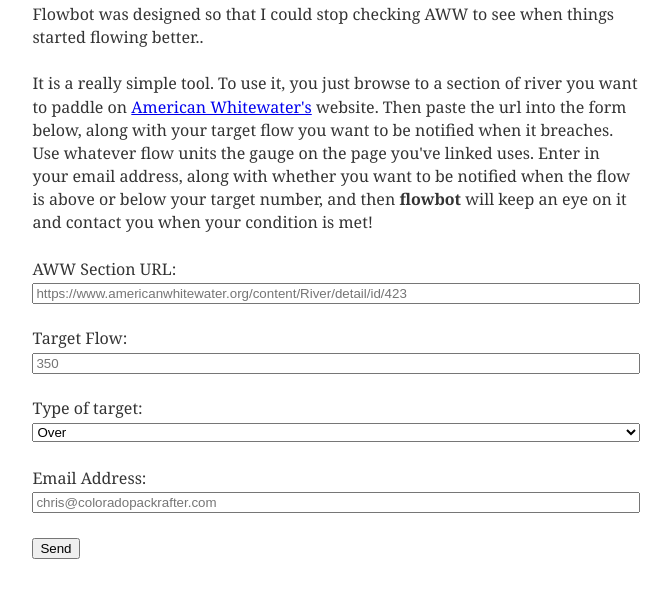
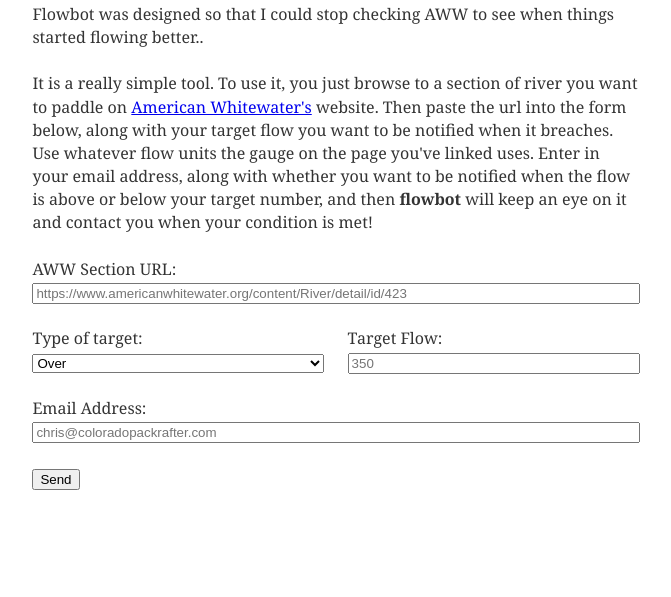
Before and after one commit to Chris-Barnard/colorado-packrafter-gatsby, a Gatsby site: page /flowbot in a window 1280 px wide. Shown: the part 161-758 px from the top of the page, without its empty margins (304-975 px from the left). Built offline with nearby package versions, Linux system fonts and the light colour scheme; Gatsby itself is replaced by a stand-in of ours; some packages are replaced by stand-ins of ours.

Commit message:
Updates form layout for flowbot

```diff
--- a/src/pages/flowbot.js
+++ b/src/pages/flowbot.js
@@ -1,6 +1,7 @@
 import React from "react"
 // import { graphql } from "gatsby"
 import { css } from "react-emotion"
+import { rhythm } from "../utils/typography"
 import Layout from "../components/layout"
 
 export default ({ data }) => {
@@ -13,6 +14,21 @@
 
   const fullWidth = css`
     width: 100%;
+  `
+
+  const overUnder = css`
+    flex-basis: 50%;
+    margin-right: ${rhythm(1/2)}
+  `
+
+  const flowInput = css`
+    flex-basis: 50%;
+    margin-left: ${rhythm(1/2)}
+  `
+
+  const flexCols = css`
+    display: flex;
+    flex-direction: row;
   `
 
   return (
@@ -53,13 +69,17 @@
           <label>AWW Section URL: <input className={fullWidth} name="url" placeholder="https://www.americanwhitewater.org/content/River/detail/id/423" type="text" /></label>
         </p>
         <p className={flex}>
-          <label>Target Flow: <input className={fullWidth} name="target" placeholder="350" type="text" /></label>
-        </p>
-        <p className={flex}>
-          <label>Type of target: <select className={fullWidth} name="type">
-            <option value="over">Over</option>
-            <option value="under">Under</option>
-          </select></label>
+          <div className={flexCols}>
+            <div className={overUnder}>
+              <label>Type of target: <select className={fullWidth} name="type">
+                <option value="over">Over</option>
+                <option value="under">Under</option>
+              </select></label>
+            </div>
+            <div className={flowInput}>
+              <label>Target Flow: <input className={fullWidth} name="target" placeholder="350" type="text" /></label>
+            </div>
+          </div>
         </p>
         <p className={flex}>
           <label>Email Address: <input className={fullWidth} name="email" placeholder="chris@coloradopackrafter.com" type="email" /></label>
```
